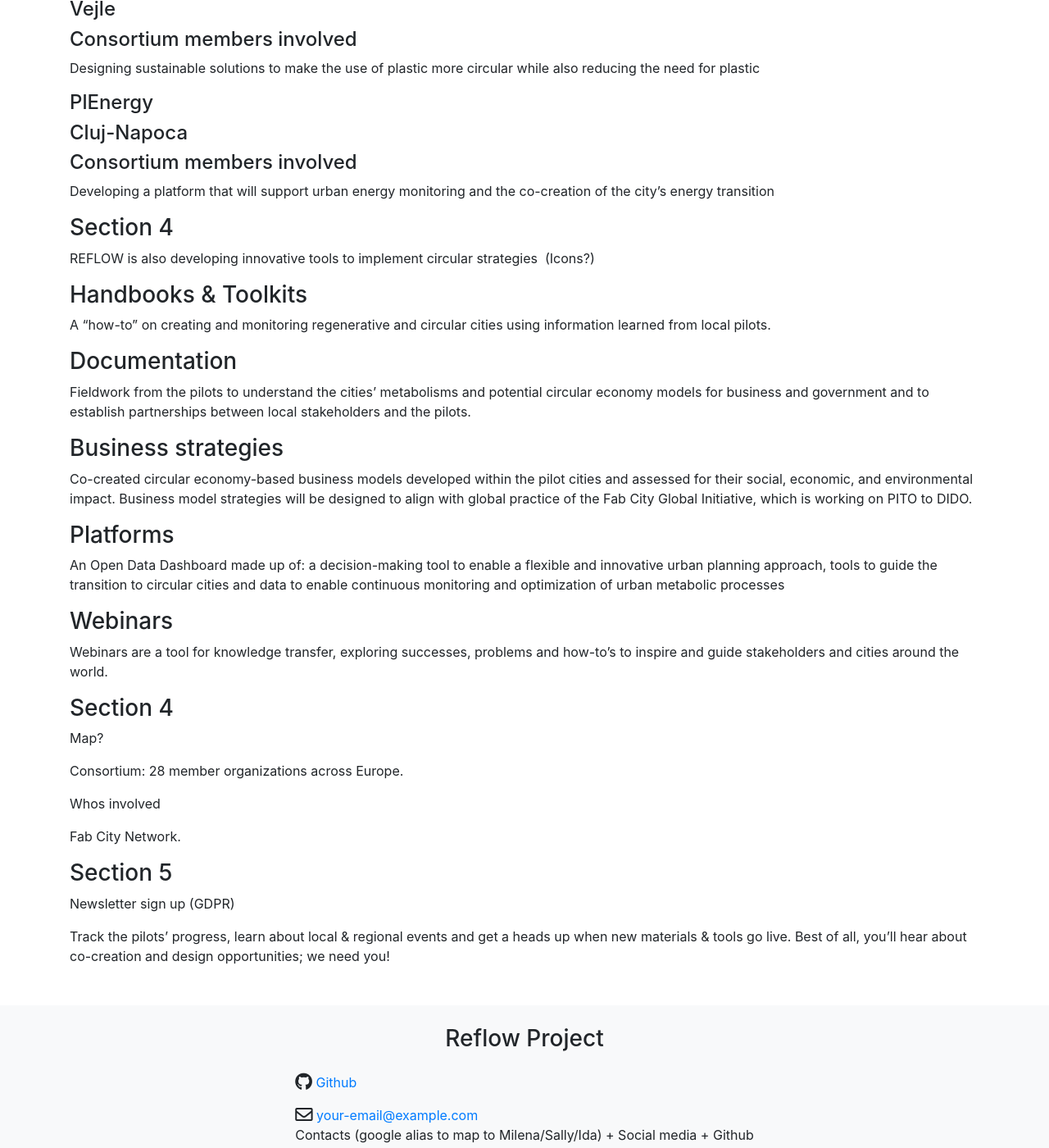
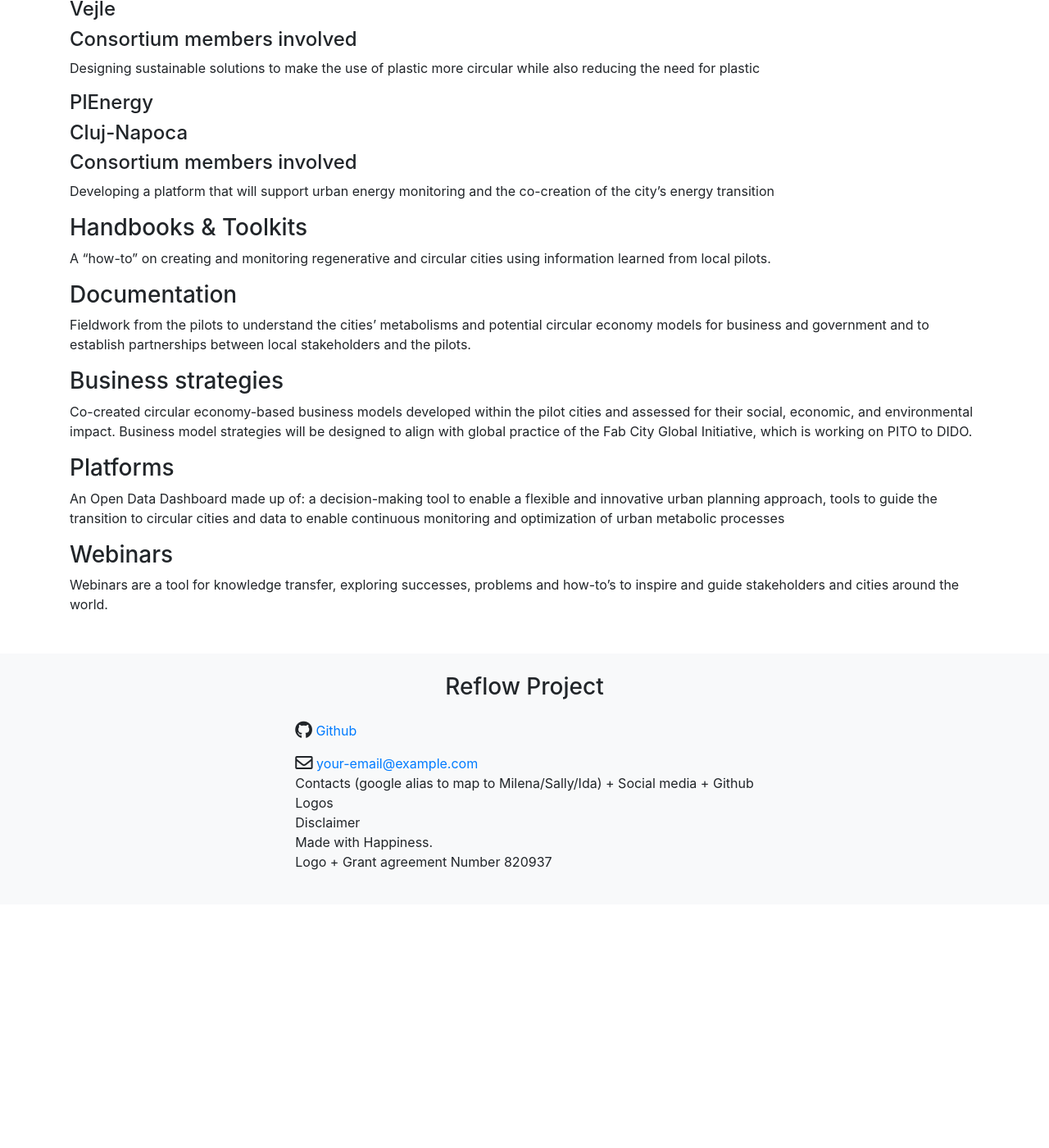
Before and after one commit to reflow-project/website, a Jekyll site: the page built from index.md, in a window 1280 px wide and 1400 px high, scrolled down 1934 px. Shown: the whole window at 82% size. Built offline with Jekyll 4.4.1, drawn with Linux system fonts in a browser that asks for light colours; nearby versions of some CDN libraries; after the commit the page ends 3037 px from its top, so only the background shows below that.

Commit message:
Update index.md

```diff
--- a/index.md
+++ b/index.md
@@ -87,11 +87,6 @@ Designing sustainable solutions to make the use of plastic more circular while a
 Developing a platform that will support urban energy monitoring and the co-creation of the city’s energy transition
 
 
-### Section 4
-
-REFLOW is also developing innovative tools to implement circular strategies  (Icons?)
-
-
 ### Handbooks & Toolkits
 
 A “how-to” on creating and monitoring regenerative and circular cities using information learned from local pilots.
@@ -115,21 +110,3 @@ An Open Data Dashboard made up of: a decision-making tool to enable a flexible a
 ### Webinars
 
 Webinars are a tool for knowledge transfer, exploring successes, problems and how-to’s to inspire and guide stakeholders and cities around the world.
-
-
-### Section 4
-
-Map?
-
-Consortium: 28 member organizations across Europe.
-
-Whos involved
-
-Fab City Network.
-
-
-### Section 5
-
-Newsletter sign up (GDPR)
-
-Track the pilots’ progress, learn about local & regional events and get a heads up when new materials & tools go live. Best of all, you’ll hear about co-creation and design opportunities; we need you!
```
